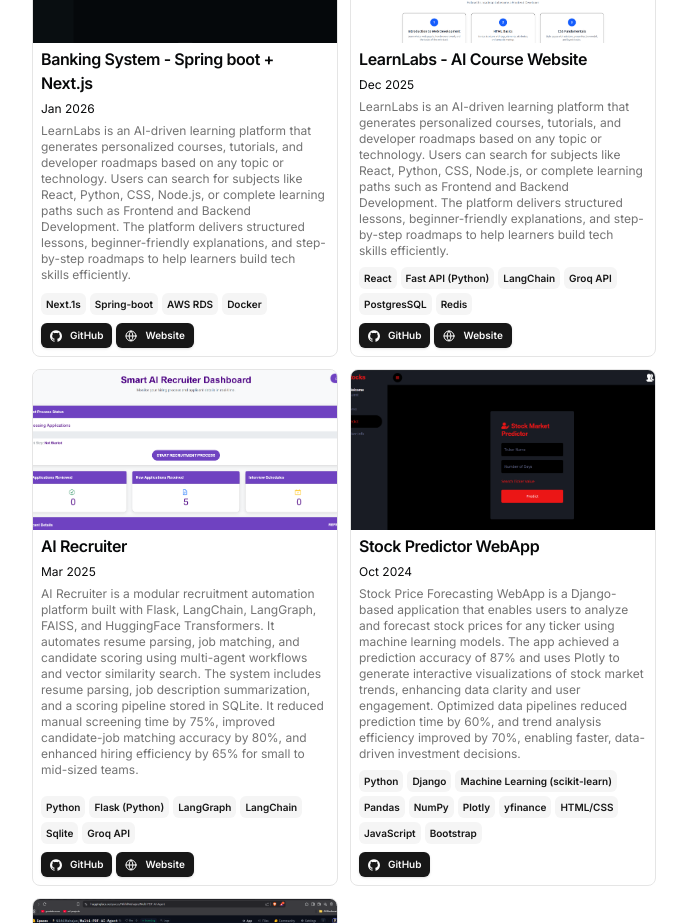
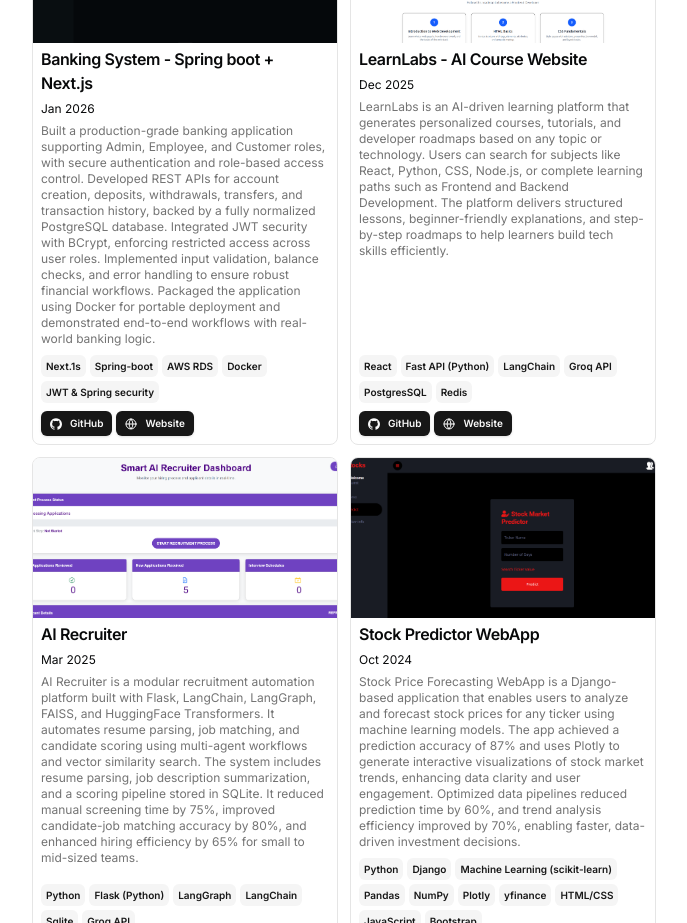
Before and after one commit to NikhilMahajn/Nikhil-portfolio, a Next.js app: page / in a window 1280 px wide. Shown: the part 1600-2523 px from the top of the page, without its empty margins (296-983 px from the left). Built offline with nearby package versions, Linux system fonts and the light colour scheme.

Commit message:
updates in banking system project

```diff
--- a/src/data/resume.tsx
+++ b/src/data/resume.tsx
@@ -158,12 +158,13 @@ export const DATA = {
       dates: "Jan 2026",
       active: true,
      description:
-  "LearnLabs is an AI-driven learning platform that generates personalized courses, tutorials, and developer roadmaps based on any topic or technology. Users can search for subjects like React, Python, CSS, Node.js, or complete learning paths such as Frontend and Backend Development. The platform delivers structured lessons, beginner-friendly explanations, and step-by-step roadmaps to help learners build tech skills efficiently.",
+  "Built a production-grade banking application supporting Admin, Employee, and Customer roles, with secure authentication and role-based access control. Developed REST APIs for account creation, deposits, withdrawals, transfers, and transaction history, backed by a fully normalized PostgreSQL database. Integrated JWT security with BCrypt, enforcing restricted access across user roles. Implemented input validation, balance checks, and error handling to ensure robust financial workflows. Packaged the application using Docker for portable deployment and demonstrated end-to-end workflows with real-world banking logic.",
       technologies: [
         "Next.1s",
         "Spring-boot",
         "AWS RDS",
-        "Docker"
+        "Docker",
+        "JWT & Spring security"
       ],
       links: [
         {
```
